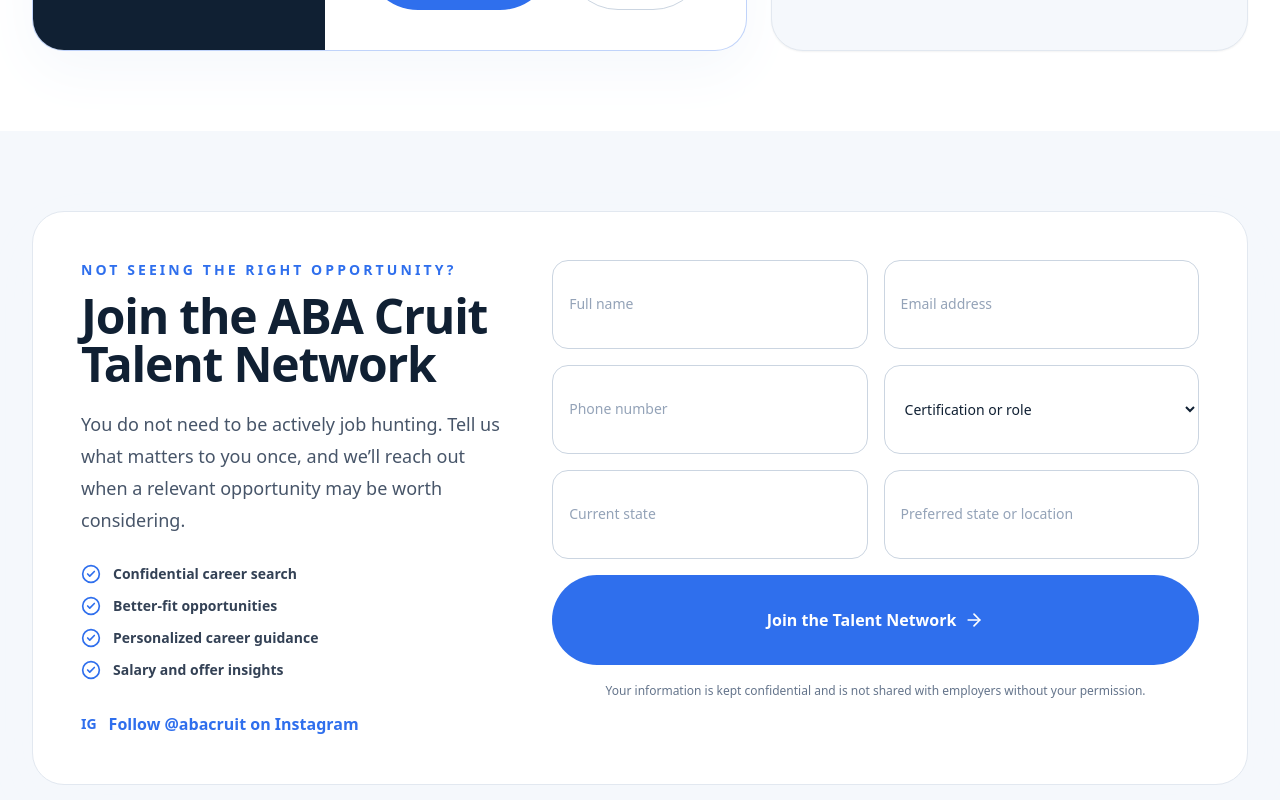
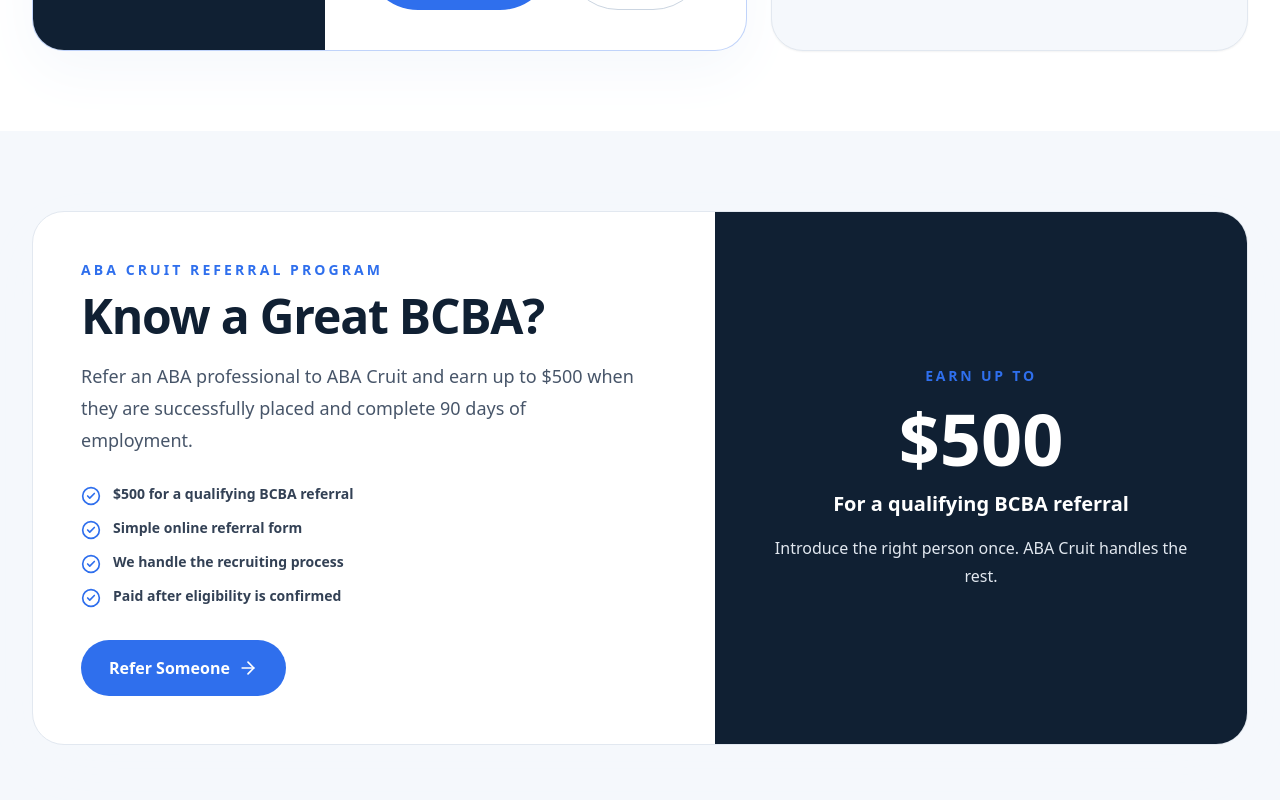
Before and after one commit to samuelhenig/aba-cruit, a Next.js app: page / in a window 1280 px wide. Shown: the part 2000-2800 px from the top of the page. Built offline with nearby package versions, Linux system fonts and the light colour scheme.

Commit message:
Update page.tsx

```diff
--- a/app/page.tsx
+++ b/app/page.tsx
@@ -52,6 +52,7 @@
       <Hero />
       <TrustBar />
       <FeaturedOpportunity />
+      <ReferralCTA />
       <TalentNetwork />
       <TwoPaths />
       <Roles />
@@ -259,6 +260,74 @@
   );
 }
 
+function ReferralCTA() {
+  return (
+    <section className="bg-soft py-20">
+      <div className="mx-auto max-w-7xl px-5 lg:px-8">
+        <div className="grid gap-8 overflow-hidden rounded-[2rem] border border-slate-200 bg-white shadow-soft lg:grid-cols-[1.1fr_.9fr]">
+          <div className="p-8 md:p-12">
+            <p className="text-sm font-black uppercase tracking-[0.22em] text-blue">
+              ABA Cruit Referral Program
+            </p>
+
+            <h2 className="mt-3 text-4xl font-black tracking-tight md:text-5xl">
+              Know a Great BCBA?
+            </h2>
+
+            <p className="mt-5 max-w-2xl text-lg leading-8 text-slate-600">
+              Refer an ABA professional to ABA Cruit and earn up to $500 when
+              they are successfully placed and complete 90 days of employment.
+            </p>
+
+            <div className="mt-7 space-y-3">
+              {[
+                "$500 for a qualifying BCBA referral",
+                "Simple online referral form",
+                "We handle the recruiting process",
+                "Paid after eligibility is confirmed",
+              ].map((item) => (
+                <div
+                  key={item}
+                  className="flex items-start gap-3 text-sm font-bold text-slate-700"
+                >
+                  <CheckCircle2 className="mt-0.5 h-5 w-5 shrink-0 text-blue" />
+                  {item}
+                </div>
+              ))}
+            </div>
+
+            <a
+              href="/refer"
+              className="mt-8 inline-flex items-center justify-center rounded-full bg-blue px-7 py-4 font-bold text-white transition hover:bg-navy"
+            >
+              Refer Someone
+              <ArrowRight className="ml-2 h-5 w-5" />
+            </a>
+          </div>
+
+          <div className="flex items-center justify-center bg-navy p-10 text-center text-white md:p-12">
+            <div>
+              <p className="text-sm font-black uppercase tracking-[0.2em] text-blue">
+                Earn up to
+              </p>
+
+              <p className="mt-4 text-7xl font-black">$500</p>
+
+              <p className="mt-4 text-xl font-black">
+                For a qualifying BCBA referral
+              </p>
+
+              <p className="mt-4 max-w-md leading-7 text-slate-200">
+                Introduce the right person once. ABA Cruit handles the rest.
+              </p>
+            </div>
+          </div>
+        </div>
+      </div>
+    </section>
+  );
+}
+
 function TalentNetwork() {
   return (
     <section id="talent-network" className="bg-soft py-20">
```
